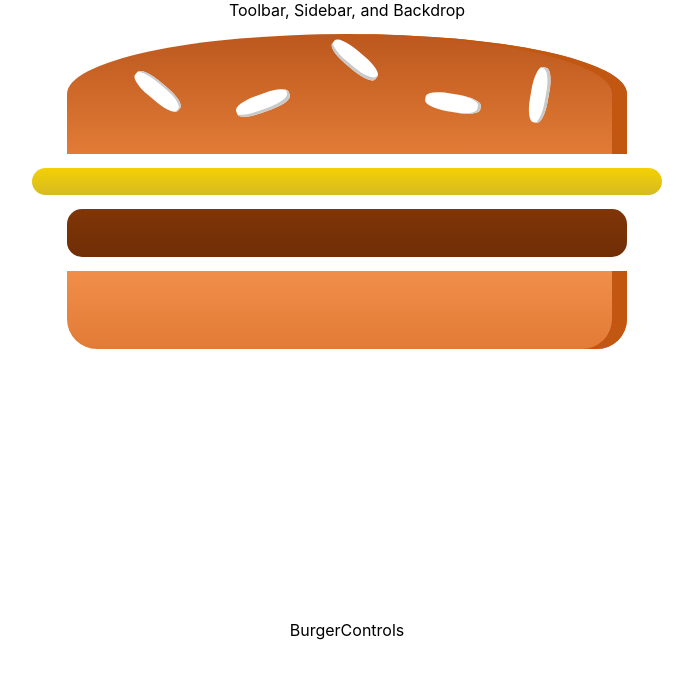
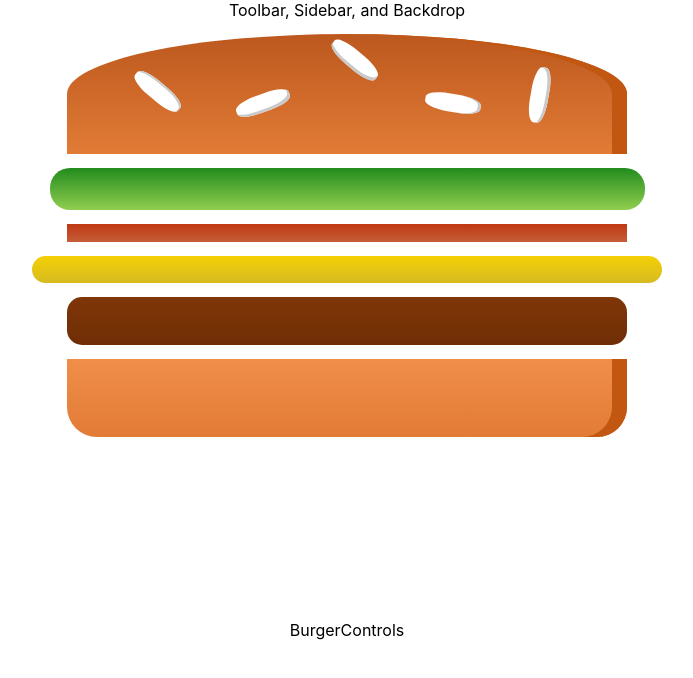
Before and after one commit to edmondweiss/burger-builder, a React (Create React App) app: page / in a window 1280 px wide. Shown: the top 678 px of the page, without its empty margins (293-986 px from the left). Built offline with nearby package versions, Linux system fonts and the light colour scheme.

Commit message:
Adjust burger builder implementation to allow ingredients to be dynamically inserted

```diff
--- a/package.json
+++ b/package.json
@@ -7,10 +7,12 @@
     "@testing-library/react": "^11.1.0",
     "@testing-library/user-event": "^12.1.10",
     "@types/jest": "^26.0.15",
+    "@types/nanoid": "^2.1.0",
     "@types/node": "^12.0.0",
     "@types/node-sass": "^4.11.1",
     "@types/react": "^17.0.0",
     "@types/react-dom": "^17.0.0",
+    "nanoid": "^3.1.22",
     "node-sass": "^5.0.0",
     "react": "^17.0.2",
     "react-dom": "^17.0.2",
--- a/src/components/Burger/Burger.module.scss
+++ b/src/components/Burger/Burger.module.scss
@@ -1,7 +1,7 @@
 .Burger {
   width: 100%;
   margin: auto;
-  height: 250px;
+  height: 300px;
   overflow: scroll;
   text-align: center;
   font-weight: bold;
--- a/src/components/Burger/Burger.tsx
+++ b/src/components/Burger/Burger.tsx
@@ -1,17 +1,58 @@
 import styles from "./Burger.module.scss";
 import { BurgerIngredient, BurgerIngredientType } from "./BurgerIngredient/BurgerIngredient";
+import { nanoid } from "nanoid";
+import React, { ReactNode } from "react";
 
-type BurgerProps = Readonly<{
-  ingredients: BurgerIngredientType[]
+
+type IngredientCount = number;
+
+export type BurgerProps = Readonly<{
+  ingredients: {
+    [key in Exclude<BurgerIngredientType, "bread-top" | "bread-bottom">]: IngredientCount;
+  }
 }>;
 
 export const Burger = ({ ingredients }: BurgerProps) => {
+  const validIngredientsSet = new Set<BurgerIngredientType>([
+    "bacon",
+    "bread-top",
+    "bread-bottom",
+    "cheese",
+    "meat",
+    "salad"
+  ]);
+
+
+  const isValidIngredient = (ingredient: string): ingredient is BurgerIngredientType =>
+    validIngredientsSet.has(ingredient as BurgerIngredientType);
+
+  const createIngredientComponents = (ingredient: BurgerProps["ingredients"]): ReactNode[] | null => {
+    let ingredientComponents: React.ReactNode[] | null = [];
+    for (const [ingredientType, ingredientCount] of Object.entries(ingredients)) {
+      if (!isValidIngredient(ingredientType)) {
+        continue;
+      }
+      for (let i = 0; i < ingredientCount; i++) {
+        ingredientComponents.push(<BurgerIngredient
+          type={ingredientType}
+          key={nanoid()}/>);
+      }
+    }
+    if (ingredientComponents.length === 0) {
+      ingredientComponents = null;
+    }
+    return ingredientComponents;
+  };
+
+  const ingredientComponents = createIngredientComponents(ingredients);
+
   return (
     <div className={styles.Burger}>
       <BurgerIngredient type={"bread-top"}/>
-      <BurgerIngredient type={"cheese"}/>
-      <BurgerIngredient type={"meat"}/>
+      {ingredientComponents ?
+        ingredientComponents :
+        <p>Please start adding ingredients!</p>}
       <BurgerIngredient type={"bread-bottom"}/>
     </div>
-  )
+  );
 };
--- a/src/containers/BurgerBuilder/BurgerBuilder.tsx
+++ b/src/containers/BurgerBuilder/BurgerBuilder.tsx
@@ -1,21 +1,34 @@
 import { Component } from "react";
-import { Burger } from "../../components/Burger/Burger";
+import { Burger, BurgerProps } from "../../components/Burger/Burger";
 
-type BurgerBuilderProps = {
-
-}
+type BurgerBuilderProps = {}
 
 type BurgerBuilderState = {
-
-}
+  ingredients: BurgerProps["ingredients"];
+};
 
 export class BurgerBuilder extends Component<BurgerBuilderProps, BurgerBuilderState> {
+
+  // constructor(props: BurgerBuilderProps) {
+  //   super(props);
+  // }
+
+  state = {
+    ingredients: {
+      salad: 1,
+      bacon: 1,
+      cheese: 1,
+      meat: 1
+    }
+  };
+
+
   render() {
     return (
       <>
-        <Burger ingredients={["bread-top", "cheese", "meat", "bread-bottom"]}/>
+        <Burger ingredients={this.state.ingredients}/>
         <div>BurgerControls</div>
       </>
-    )
+    );
   }
 }
```
Also changed, not shown: 1 other file (tests, documents, lock files or other folders).
